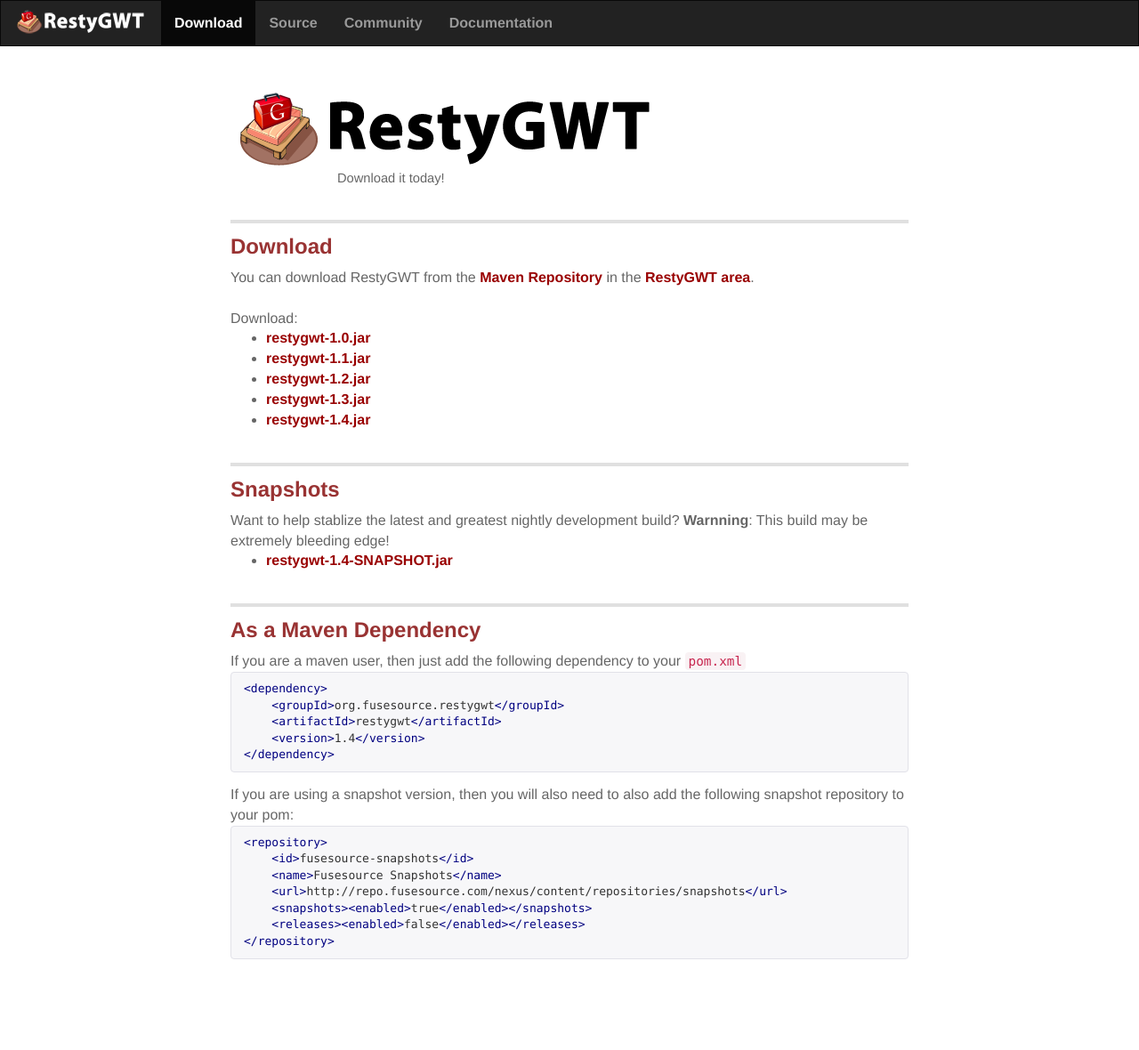
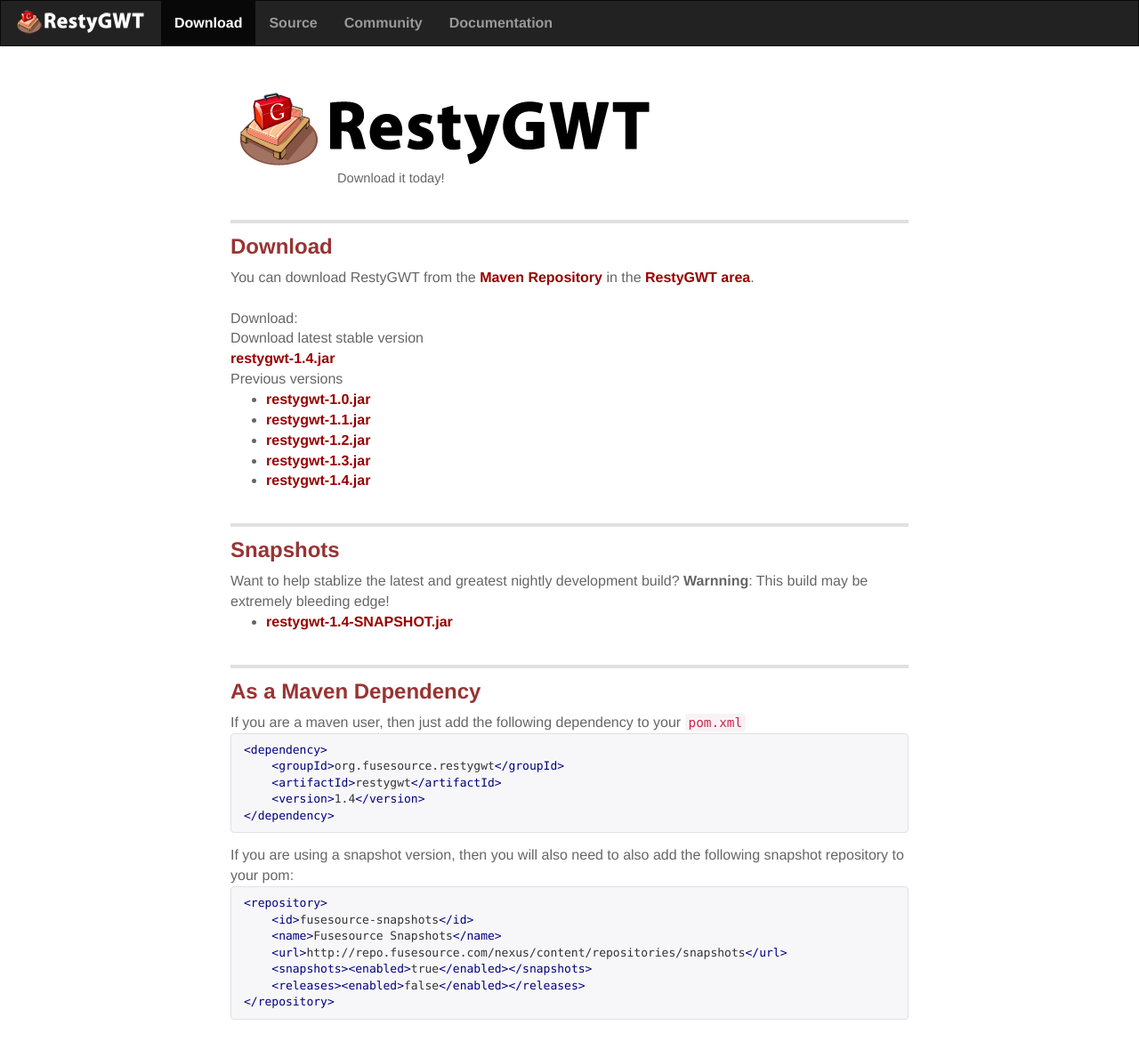
Before and after one commit to BadgerPc/resty-gwt.github.io, a Jekyll site: the page built from download.markdown, in a window 1280 px wide. Shown: the whole page at 89% size. Built offline with Jekyll 4.4.1, drawn with Linux system fonts in a browser that asks for light colours; Markdown is read by kramdown in place of the engine named in the settings; before the commit the page ends 1112 px from its top, so only the background shows below that.

Commit message:
Update download.markdown

```diff
--- a/download.markdown
+++ b/download.markdown
@@ -11,6 +11,12 @@
 <br/>
 <br/>
 Download:
+
+Download latest stable version
+
+[{{site.project_name}}-{{site.project_version}}.jar]({{site.release_base}}/{{version}}/{{site.project_name}}-{{site.project_version}}.jar)
+
+Previous versions
 
 {% for version in site.project_versions  %}
 
```
